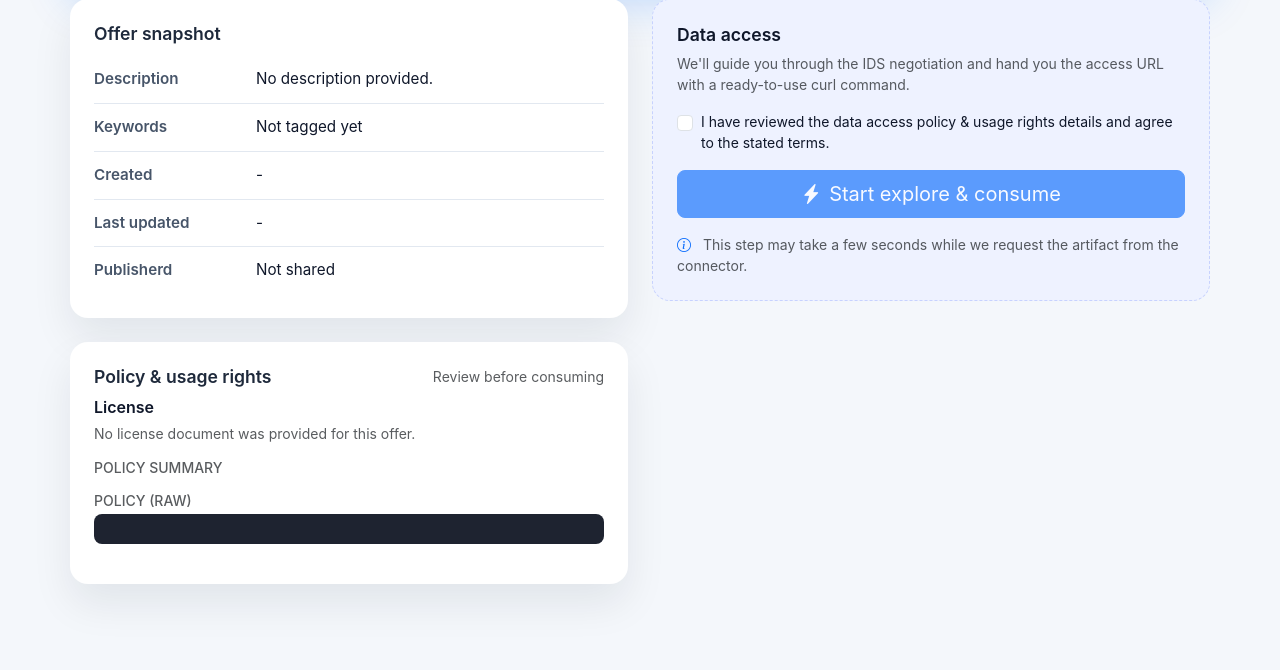
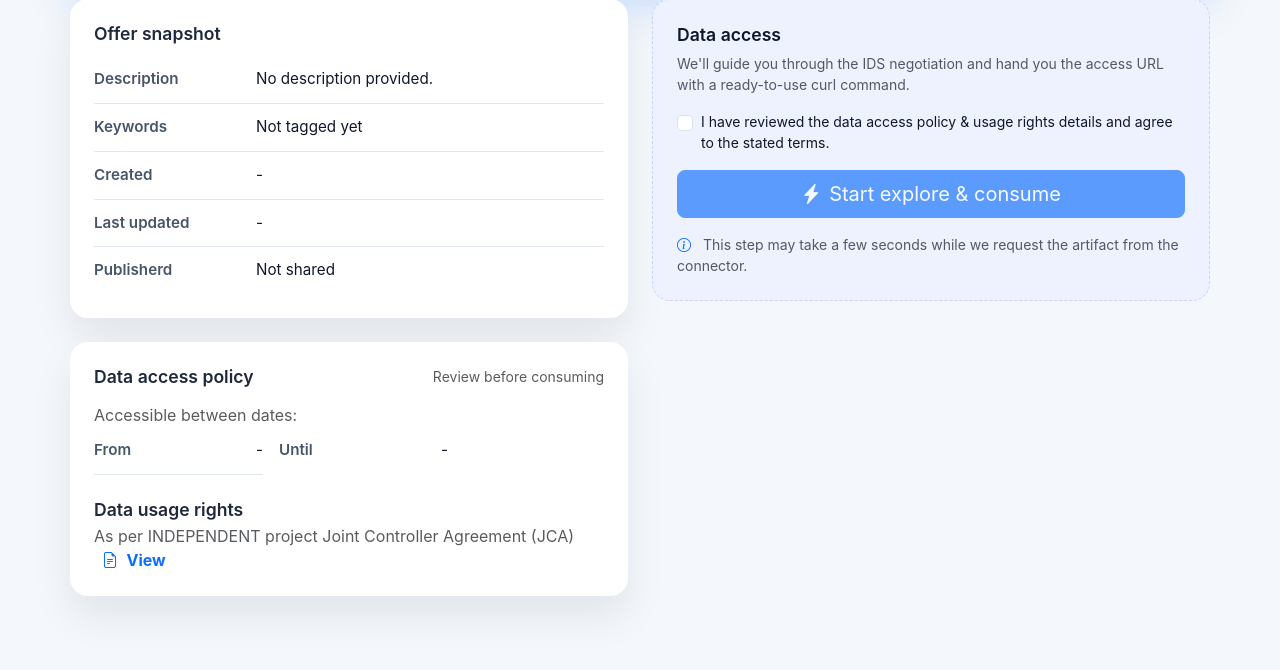
Before and after one commit to EU-OPTIMI/Consume-User-Interface-2, a Django app: template templates/consume/selected_offer.html in a window 1280 px wide. Shown: the part 519-1189 px from the top of the page. Before the commit the page ends 1115 px from the top, so only its background shows below. Run offline with Django 5.2, Linux system fonts and the light colour scheme; the template is opened without the code that fills it, so the values that code supplies are empty.

Commit message:
working but needs minor fixes

```diff
--- a/templates/consume/selected_offer.html
+++ b/templates/consume/selected_offer.html
@@ -414,12 +414,50 @@
                 </div>
 
                 <div class="detail-card mb-4" id="policy-card">
-                    <div class="d-flex align-items-center justify-content-between flex-wrap gap-2 mb-2">
-                        <h2 class="section-title mb-0">Policy &amp; usage rights</h2>
-                        <span class="text-muted small">Review before consuming</span>
-                    </div>
-                    <div class="mb-3">
-                        <div class="d-flex justify-content-between align-items-center mb-1">
+    <div class="d-flex justify-content-between align-items-start mb-3">
+        <div>
+            <h2 class="section-title mb-0">Data access policy</h2>
+
+        </div>
+        <span class="text-muted small">Review before consuming</span>
+    </div>
+
+    <div class="mb-3">
+        <div class="text-muted" >
+            Accessible between dates:
+        </div>
+        <div class="d-flex gap-3 flex-wrap">
+            <div class="info-row">
+                <span>From</span>
+                <span>{{ offer.creationDate|slice:":19"|default:"-" }}</span>
+            </div>
+            <div class="info-row">
+                <span>Until</span>
+                <span>{{ offer.modificationDate|slice:":19"|default:"-" }}</span>
+            </div>
+        </div>
+    </div>
+
+   <div class="pt-2">
+    <h2 class="section-title mb-1">Data usage rights</h2>
+
+    <div class="text-muted">
+        As per INDEPENDENT project Joint Controller Agreement (JCA)
+
+        <span class="ms-2" id="usageRightsDoc">
+            <i class="bi bi-file-earmark-text text-primary me-1"></i>
+            <a href="{{ usage_rights_url|default:'#' }}"
+               target="_blank"
+               rel="noopener"
+               id="usageRightsDocLink"
+               class="text-primary text-decoration-none fw-bold">
+                View
+            </a>
+        </span>
+    </div>
+</div>
+                   <!-- <div class="mb-3">
+                       <div class="d-flex justify-content-between align-items-center mb-1">
                             <span class="fw-semibold">License</span>
                             {% if offer.license %}
                                 <a href="{{ offer.license }}" target="_blank" rel="noopener" class="small">Open in new tab</a>
@@ -438,8 +476,8 @@
                         {% else %}
                             <p class="text-muted small mb-0">No license document was provided for this offer.</p>
                         {% endif %}
-                    </div>
-                    <div class="mb-3">
+                    </div>-->
+                    <!--<div class="mb-3">
                         <h4 class="small text-uppercase text-muted mb-1">Policy summary</h4>
                         <p class="small mb-0">{{ policy_summary }}</p>
                     </div>
@@ -450,7 +488,7 @@
                             <h4 class="small text-uppercase text-muted mt-3 mb-1">Policy (live from connector)</h4>
                             <pre class="code-block"><code>{{ live_policy }}</code></pre>
                         {% endif %}
-                    </div>
+                    </div>-->
                 </div>
 
                <!--- <div class="detail-card mb-4">
```
Also changed, not shown: consume/views.py (+7 -1 lines).
